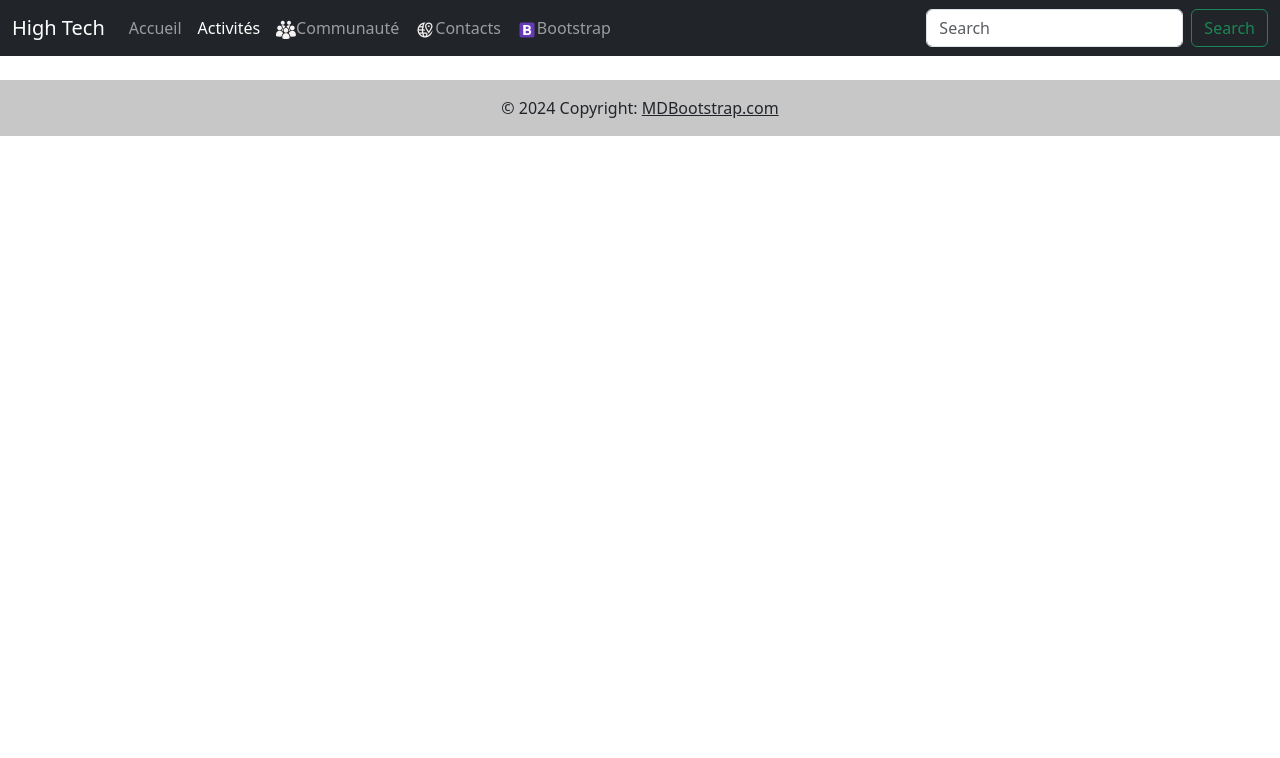
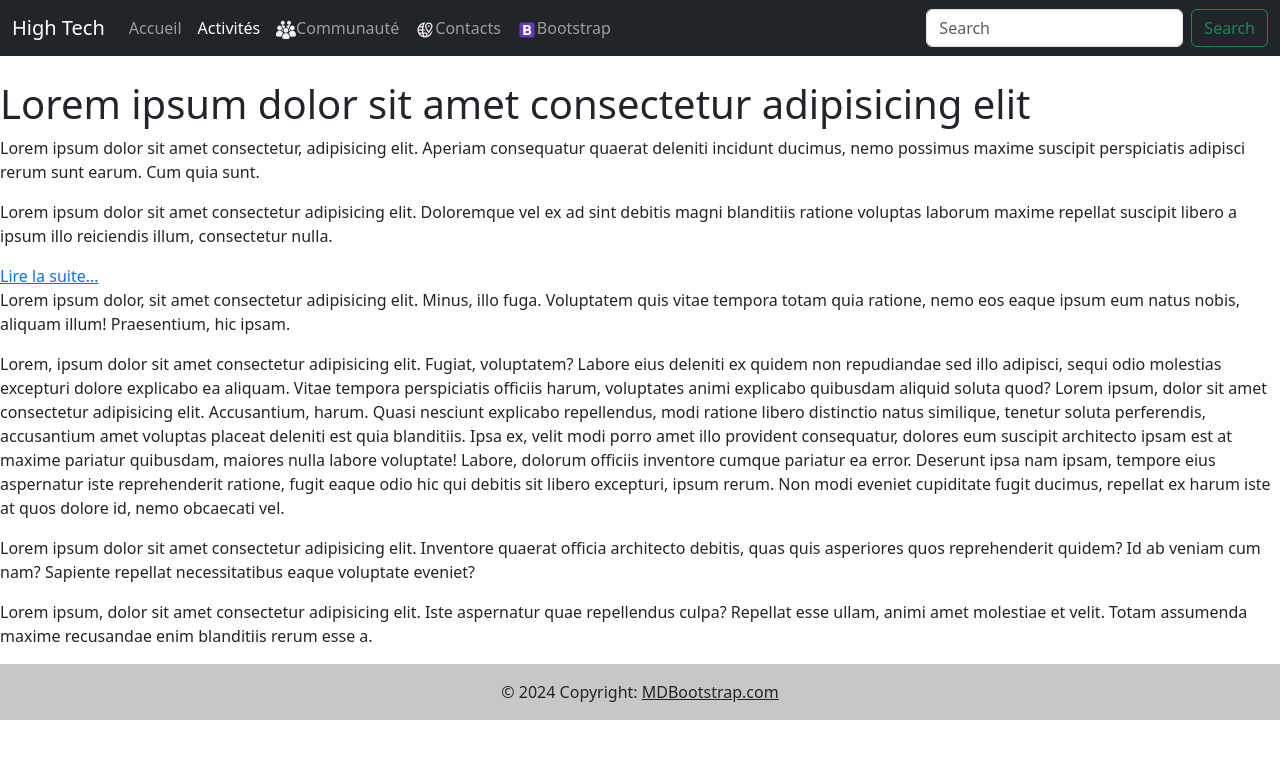
Before and after one commit to JamasMasimengo/TPWebTecnology1, a plain HTML site: page Activite.html in a window 1280 px wide. Drawn offline with Linux system fonts and the light colour scheme.

Commit message:
Ajout activites

```diff
--- a/Activite.html
+++ b/Activite.html
@@ -46,6 +46,56 @@
 
     <br>
 
+    <section>
+      <div id="text">
+          <div id="titre"><h1>Lorem ipsum dolor sit amet consectetur adipisicing elit</h1></div>
+          <div id="photos">
+              <div class="photo">
+                  <div class="picture1"></div>
+                  <div id="text1"><p>Lorem ipsum dolor sit amet consectetur, adipisicing elit. Aperiam consequatur
+                    quaerat deleniti incidunt ducimus, nemo possimus
+                    maxime suscipit perspiciatis adipisci rerum sunt earum. Cum quia sunt.</p></div>
+              </div>
+              <div class="photo">
+                  <div class="picture2"></div>
+                  <div id="text2"><p>Lorem ipsum dolor sit amet consectetur adipisicing elit. Doloremque vel ex ad sint debitis
+                    magni blanditiis ratione voluptas laborum maxime repellat suscipit libero a ipsum illo reiciendis illum, consectetur nulla.</p>
+                      <a href="">Lire la suite...</a>
+                  </div>
+              </div>
+              <div class="photo">
+                  <div class="picture3"></div>
+                  <div id="text3"><p>Lorem ipsum dolor, sit amet consectetur adipisicing elit. Minus, illo fuga.
+                    Voluptatem quis vitae tempora totam quia ratione, nemo eos eaque ipsum eum natus nobis, aliquam illum! Praesentium, hic ipsam.</p></div>
+              </div>
+          </div>
+          <div id="contenant2">
+              <p>
+                  Lorem, ipsum dolor sit amet consectetur adipisicing elit. Fugiat, voluptatem? Labore eius deleniti ex quidem non
+                  repudiandae sed illo adipisci, sequi odio molestias excepturi dolore explicabo ea aliquam. Vitae tempora perspiciatis
+                  officiis harum, voluptates animi explicabo quibusdam aliquid soluta quod?
+                  Lorem ipsum, dolor sit amet consectetur adipisicing elit. Accusantium, harum. Quasi nesciunt explicabo
+                  repellendus, modi ratione libero distinctio natus similique, tenetur soluta perferendis, accusantium amet voluptas
+                  placeat deleniti est quia blanditiis. Ipsa ex, velit modi porro amet illo provident consequatur, dolores eum suscipit
+                  architecto ipsam est at maxime pariatur quibusdam, maiores nulla labore voluptate! Labore, dolorum officiis inventore
+                   cumque pariatur ea error. Deserunt ipsa nam ipsam, tempore eius aspernatur iste reprehenderit ratione, fugit eaque odio
+                    hic qui debitis sit libero excepturi, ipsum rerum. Non modi eveniet cupiditate fugit ducimus, repellat ex harum iste at
+                    quos dolore id, nemo obcaecati vel.
+              </p>
+           </div>
+
+           <div id="contenant3">
+              <p>
+                  Lorem ipsum dolor sit amet consectetur adipisicing elit. Inventore quaerat officia architecto debitis, quas quis asperiores
+                   quos reprehenderit quidem? Id ab veniam cum nam? Sapiente repellat necessitatibus eaque voluptate eveniet?
+              </p>
+              <p>Lorem ipsum, dolor sit amet consectetur adipisicing elit. Iste aspernatur quae repellendus culpa? Repellat esse
+                 ullam, animi amet molestiae et velit. Totam assumenda maxime recusandae enim blanditiis rerum esse a.</p>
+          </div>
+
+      </div>
+  </section>
+
     <footer class="bg-light text-center text-lg-start">
 
       <div class="text-center p-3" style="background-color: rgba(0, 0, 0, 0.2);">
```
